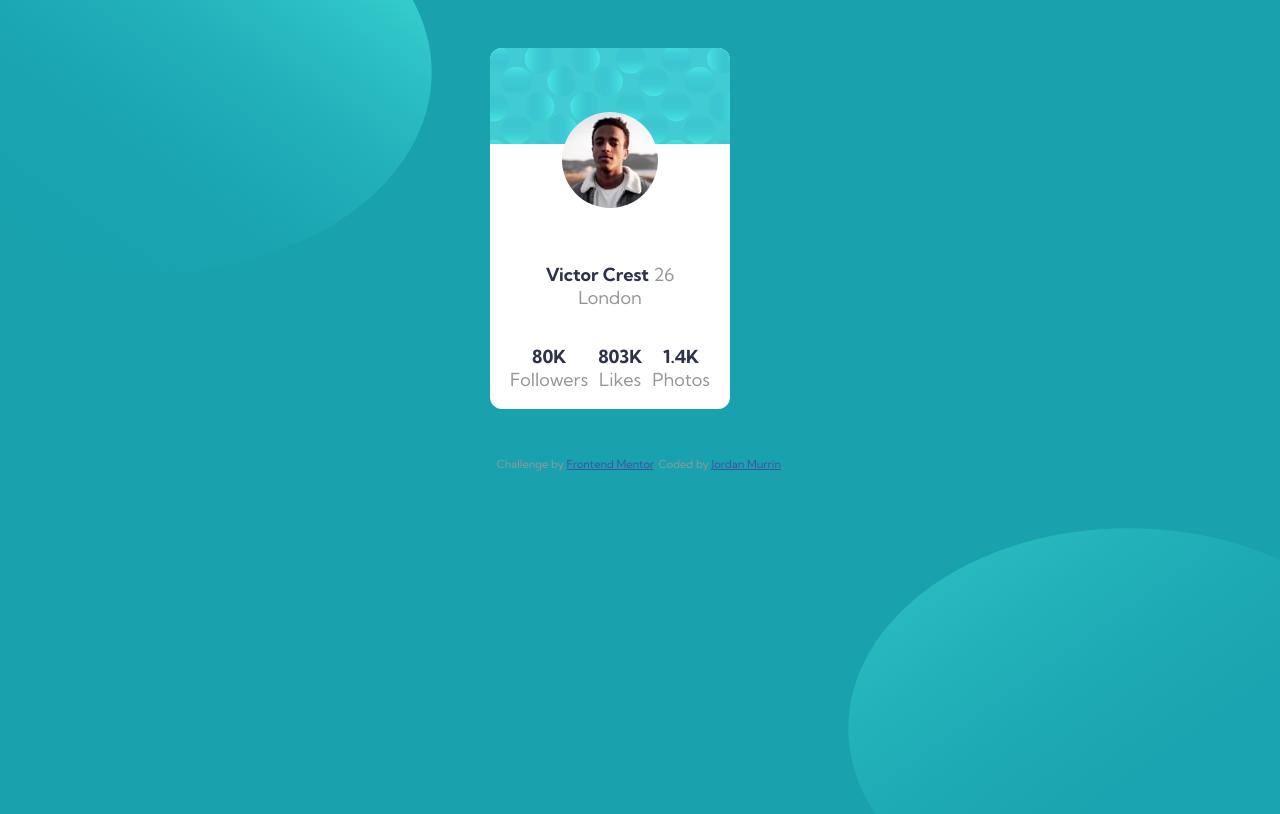
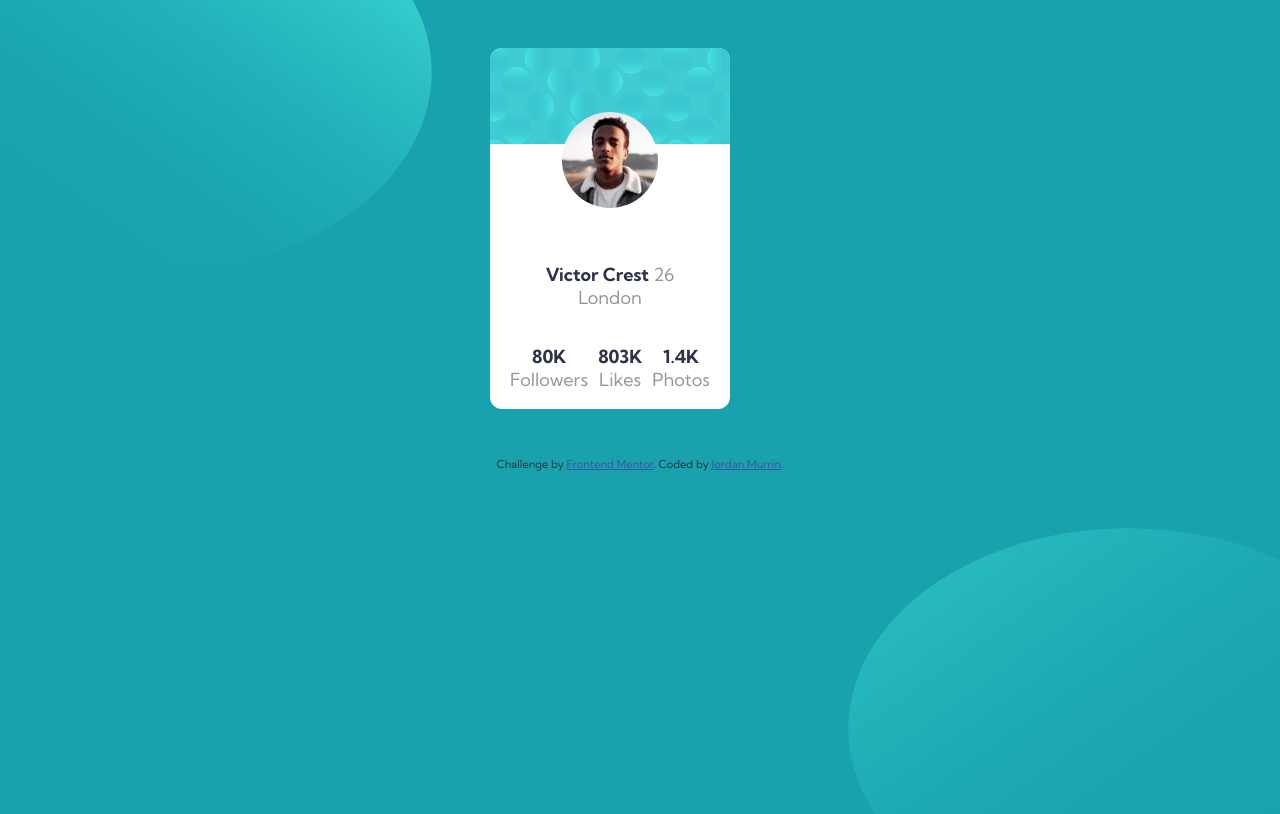
Before and after one commit to beowulf1958/profile-card-component-main, a plain HTML site: page index.html in a window 1280 px wide. Shown: the top 814 px of the page. Drawn offline with Linux system fonts and the light colour scheme.

Commit message:
Update style.css
had to darked the attribution so I could see it

```diff
--- a/style.css
+++ b/style.css
@@ -80,6 +80,7 @@
   .attribution {
     font-size: 11px;
     text-align: center;
+    color: var(--clr-text-bold);
     margin-top: 10px;
   }
   .attribution a {
```
